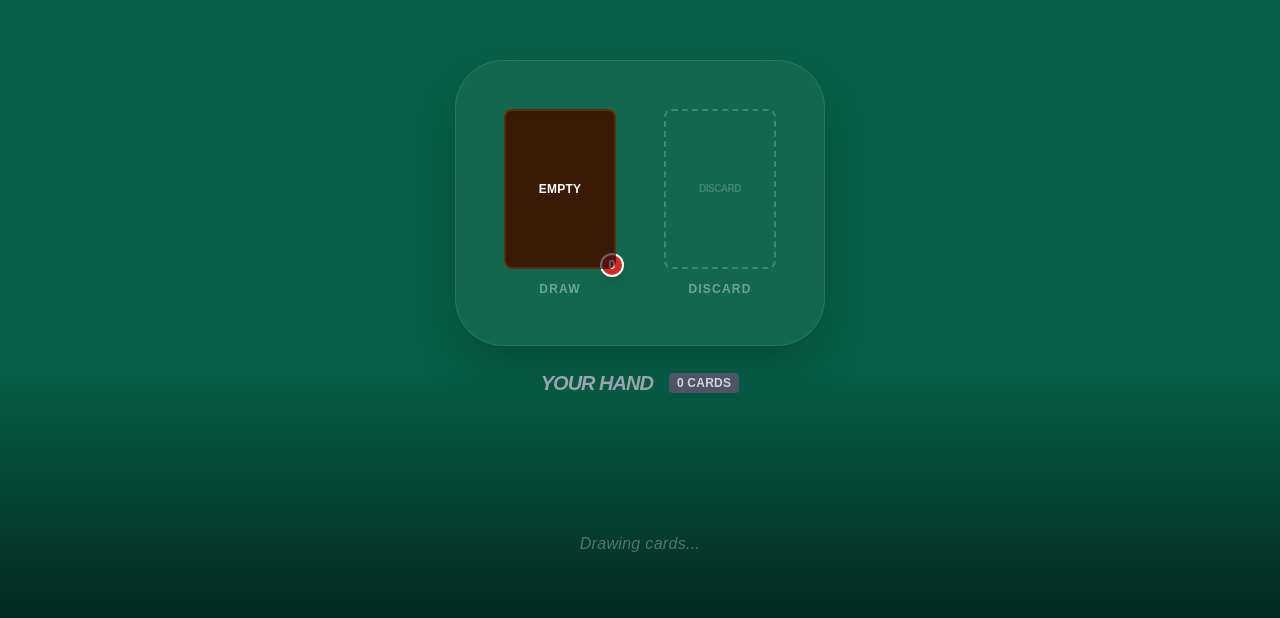
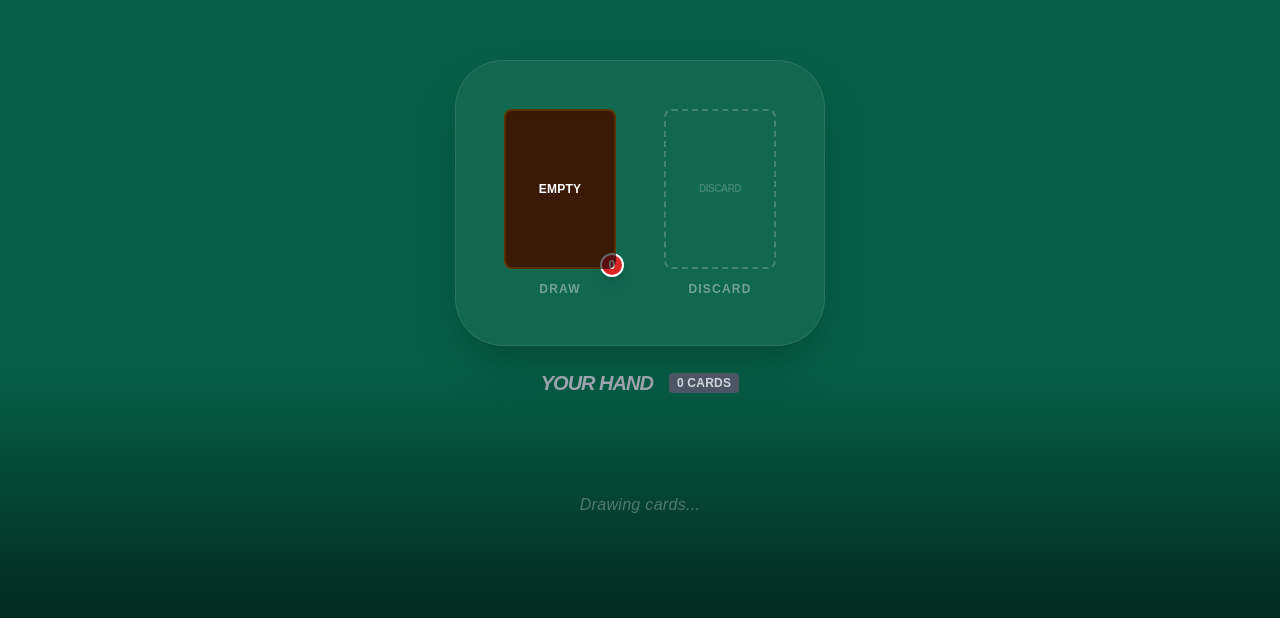
Before and after one commit to aaronwohleb/exploding-raikes, a React (Vite) app in the folder client/: page /game/1 in a window 1280 px wide. Shown: the part 164-782 px from the top of the page. Built offline with nearby package versions, Linux system fonts and the light colour scheme; a web font is replaced by a local one.

Commit message:
now the error is fixed for real

```diff
--- a/client/src/components/InGameScreen.tsx
+++ b/client/src/components/InGameScreen.tsx
@@ -181,8 +181,9 @@ export default function InGameScreen() {
         </div>
 
         {/* Hand Render (card fanning effect)*/}
-        <div className={`flex justify-center items-end h-64 px-8 w-full transition-all duration-300}`}>
-            <div className="flex flex-nowrap min-w-max px-20 pb-10">
+        <div className={`flex justify-center h-64 px-8 w-full transition-all duration-300}`}>
+          <div className="overflow-x-auto overflow-y-visible no-scrollbar w-full flex justify-center">
+            <div className="flex flex-nowrap min-w-max px-20 pt-20 pb-10">
           {myHand.length > 0 ? (
             myHand.map((card, index) => {
               const isSelected = selectedCardIds.includes(card.id);
@@ -215,6 +216,7 @@ export default function InGameScreen() {
             </div>
           </div>
         </div>
+      </div>
 
 
       {/* INTERACTIVE MODALS */}
```
